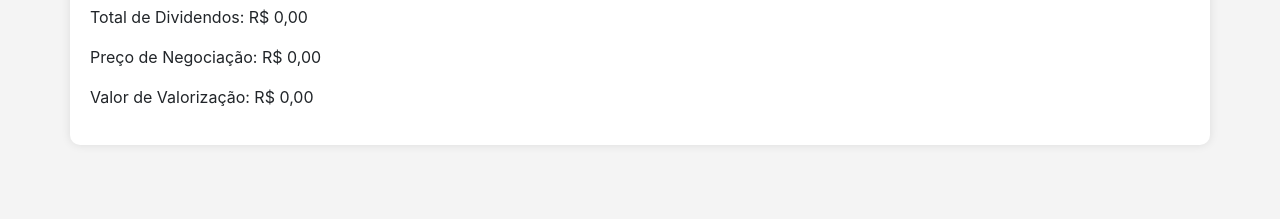
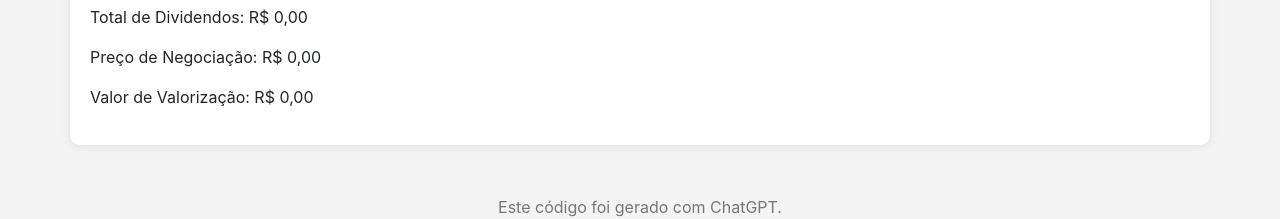
Before and after one commit to pedroalvesr/meus-investimentos, a plain HTML site: page index.html in a window 1280 px wide. Shown: the part 635-854 px from the top of the page. Before the commit the page ends 800 px from the top, so only its background shows below. Drawn offline with nearby package versions, Linux system fonts and the light colour scheme.

Commit message:
added footer

```diff
--- a/index.html
+++ b/index.html
@@ -34,6 +34,11 @@
     }
     .form-group {
         margin-bottom: 20px;
+    }
+     footer {
+        margin-top: 50px;
+        text-align: center;
+        color: #777;
     }
 </style>
 </head>
@@ -73,6 +78,10 @@
     <p>Valor de Valorização: R$ <span id="appreciationValue">0,00</span></p>
 </div>
 
+<footer>
+    Este código foi gerado com ChatGPT.
+</footer>
+
 <script>
     function populateFundsTable() {
         var jsonData = JSON.parse(document.getElementById('jsonInput').value);
```
